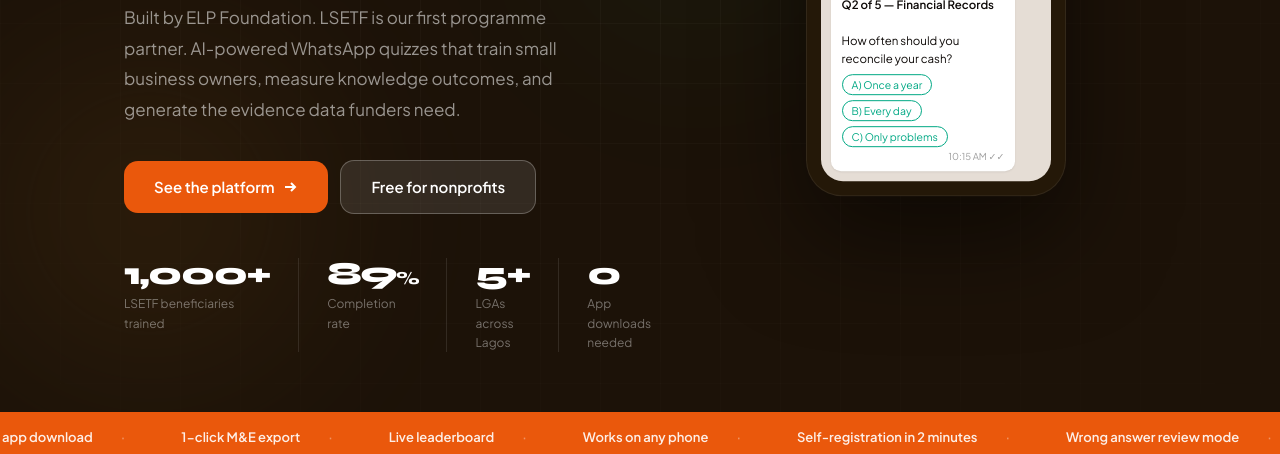
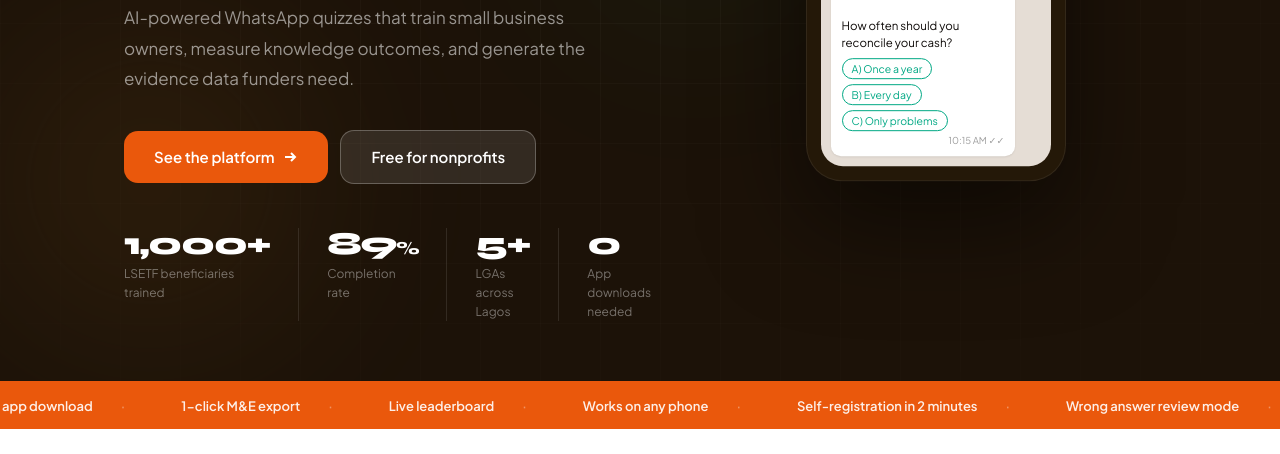
Before and after one commit to abiola1864/empowerBot_saas, a plain HTML site: page index.html in a window 1280 px wide. Shown: the part 577-1031 px from the top of the page. Drawn offline with Linux system fonts and the light colour scheme.

Commit message:
fix app.py to serve all pages

```diff
--- a/index.html
+++ b/index.html
@@ -273,7 +273,7 @@
     <div class="hero-left">
       <div class="hero-eyebrow"><div class="hero-eyebrow-dot"></div>AI · WhatsApp · Learning Outcomes</div>
       <h1 class="hero-h1">Where small business<br>training becomes <em>evidence.</em></h1>
-      <p class="hero-sub">Built by ELP Foundation. LSETF is our first programme partner. AI-powered WhatsApp quizzes that train small business owners, measure knowledge outcomes, and generate the evidence data funders need.</p>
+      <p class="hero-sub">AI-powered WhatsApp quizzes that train small business owners, measure knowledge outcomes, and generate the evidence data funders need.</p>
       <div class="hero-ctas">
         <a href="demo.html" class="btn btn-primary btn-lg">See the platform <svg width="16" height="16" viewBox="0 0 16 16" fill="none" stroke="currentColor" stroke-width="2"><path d="M3 8h10M9 4l4 4-4 4"/></svg></a>
         <a href="pricing.html" class="btn btn-ghost-light btn-lg">Free for nonprofits</a>
```
